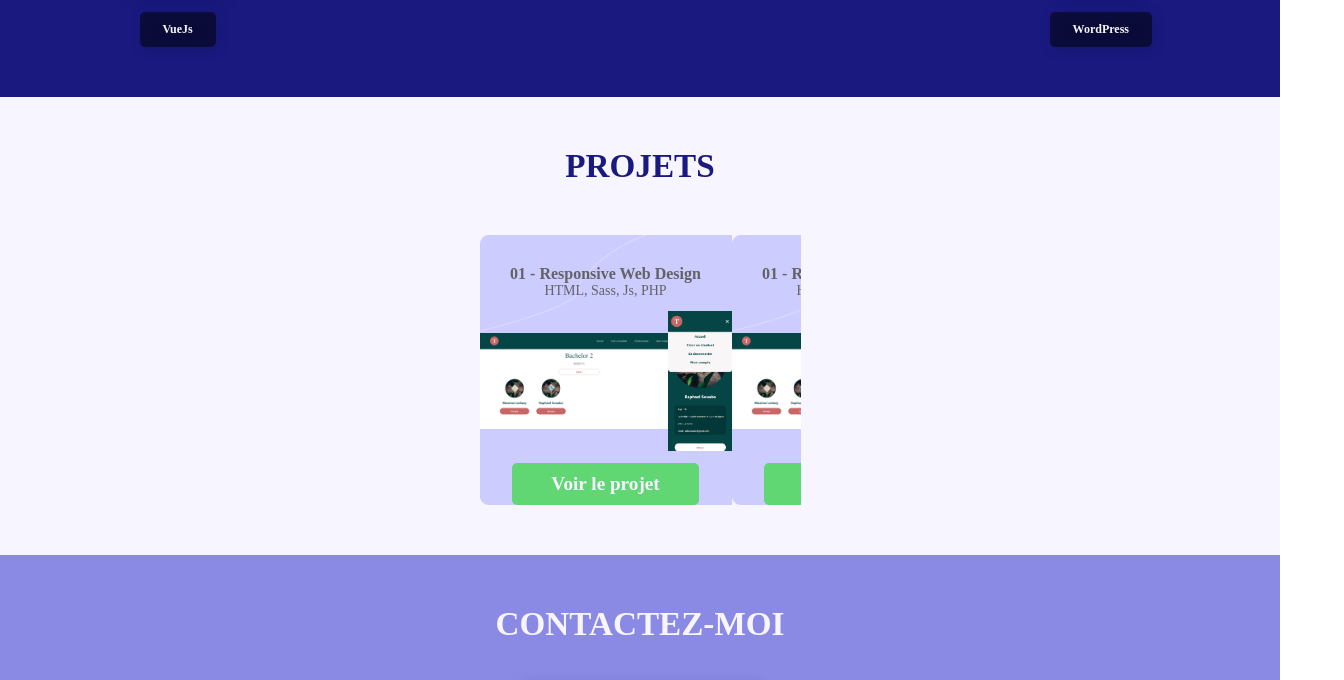
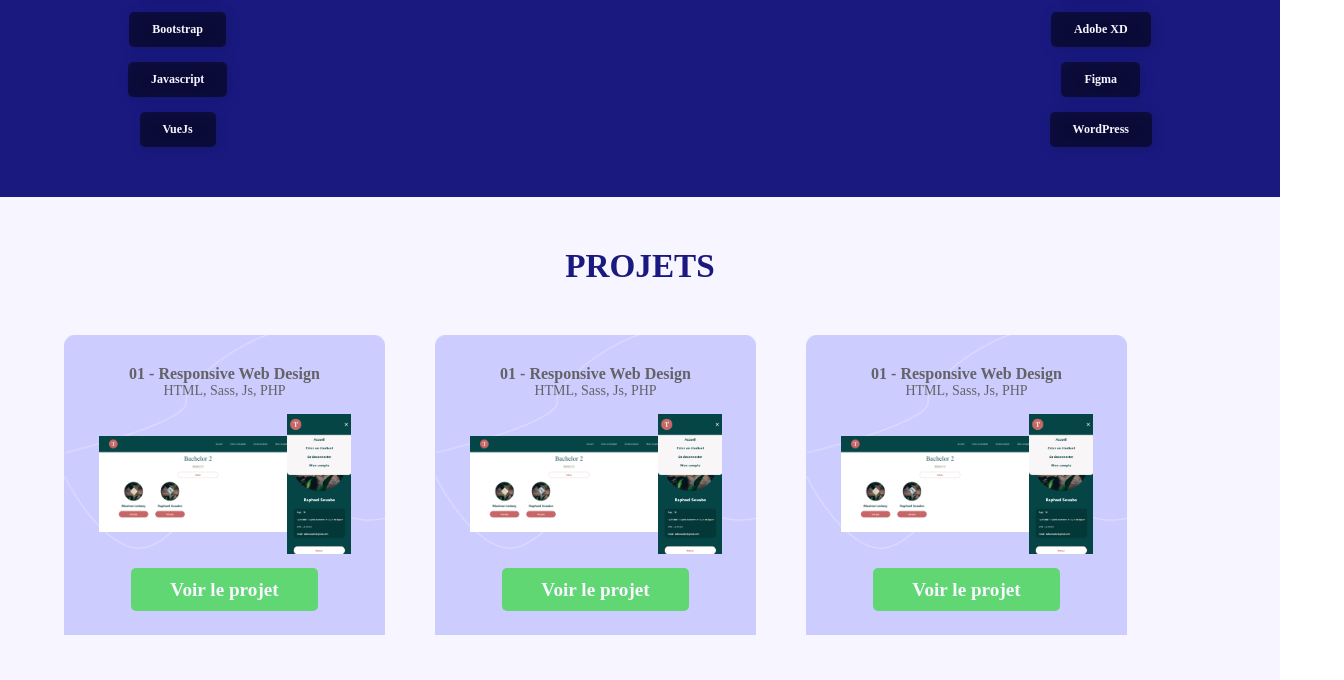
Before and after one commit to MaximeLeduey/Portfolio, a website: page index.html in a window 1280 px wide. Shown: the part 1660-2340 px from the top of the page, 1344 px wide, since content can reach past the window. Drawn offline with Linux system fonts and the light colour scheme.

Commit message:
slider update

```diff
--- a/assets/scss/input.scss
+++ b/assets/scss/input.scss
@@ -5,10 +5,11 @@
 * {
     margin: 0;
     padding: 0;
-    box-sizing: border-box;
+    // box-sizing: border-box;
 }
 
 // styles généraux
+
 
 button {
     width: 250px;
@@ -171,15 +172,20 @@ p {
         color: $primary-700;
     }
     &_slider {
-        width: 321px;
-        display: flex;
-        overflow: auto;
+        display: grid;
+        grid-auto-flow: column;
+        grid-auto-columns: 321px;
+        overflow-x: scroll;
+        gap: 50px;
+        margin-left: 10vw;
+        width: 100vw;
+        overscroll-behavior-inline: contain;
+        scroll-snap-type: inline mandatory;
     }
-    &_slider::-webkit-scrollbar {
-        width: 0;
-    }
+    // &_slider::-webkit-scrollbar {
+    //     width: 0;
+    // }
     &_item {
-        width: 321px;
         height: 270px;
         background-image: url(../img/card_background.png);
         background-size: cover;
@@ -187,6 +193,7 @@ p {
         flex-direction: column;
         align-items: center;
         padding-top: 30px;
+        scroll-snap-align: start;
         button {
             width: 187px;
             height: 43px;
```
Also changed, not shown: assets/css/output.css, 1 other file.
